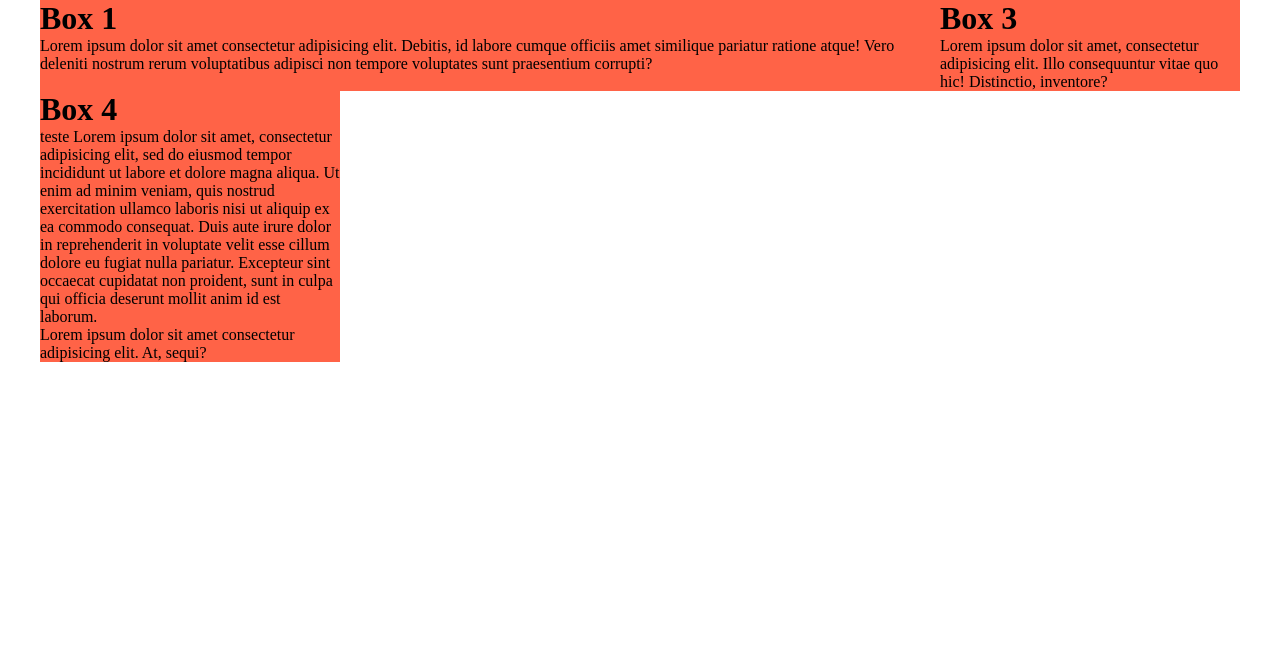
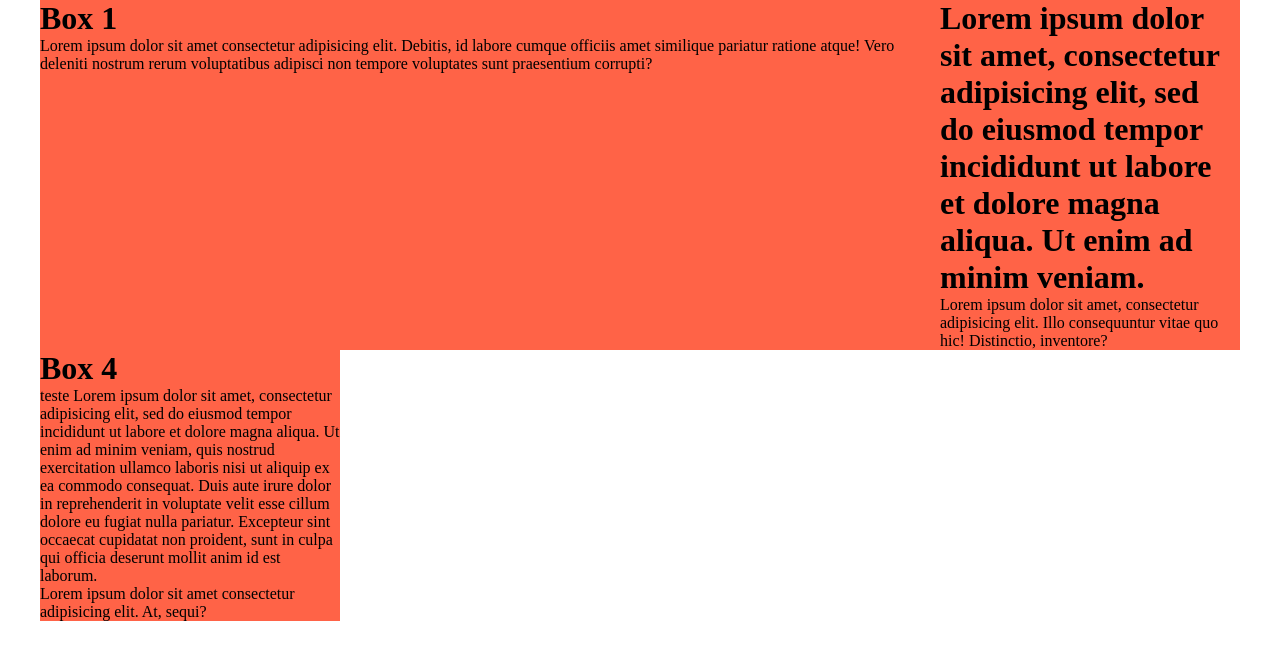
Before and after one commit to DATADF/klayton, a plain HTML site: page index.html in a window 1280 px wide. Drawn offline with Linux system fonts and the light colour scheme.

Commit message:
Commit 2
Co-Authored-By: null <DATADF@users.noreply.github.com>

```diff
--- a/index.html
+++ b/index.html
@@ -17,7 +17,7 @@
                   <p>Lorem ipsum dolor sit amet consectetur adipisicing elit. Debitis, id labore cumque officiis amet similique pariatur ratione atque! Vero deleniti nostrum rerum voluptatibus adipisci non tempore voluptates sunt praesentium corrupti?</p>
               </div>
               <div class="grid-3">
-                  <h1>Box 3</h1>
+                  <h1>Lorem ipsum dolor sit amet, consectetur adipisicing elit, sed do eiusmod tempor incididunt ut labore et dolore magna aliqua. Ut enim ad minim veniam.</h1>
                   <p>Lorem ipsum dolor sit amet, consectetur adipisicing elit. Illo consequuntur vitae quo hic! Distinctio, inventore?</p>
               </div>
               <div class="grid-3">
```
